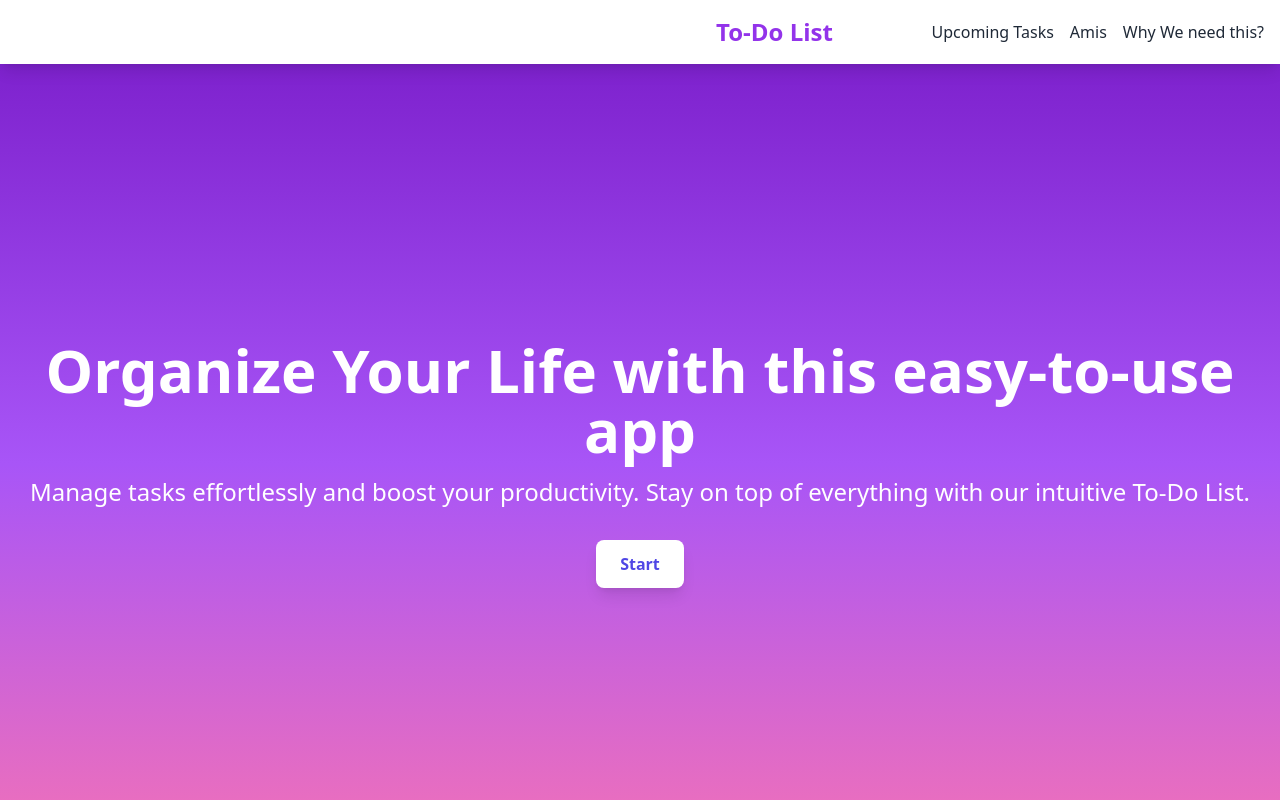
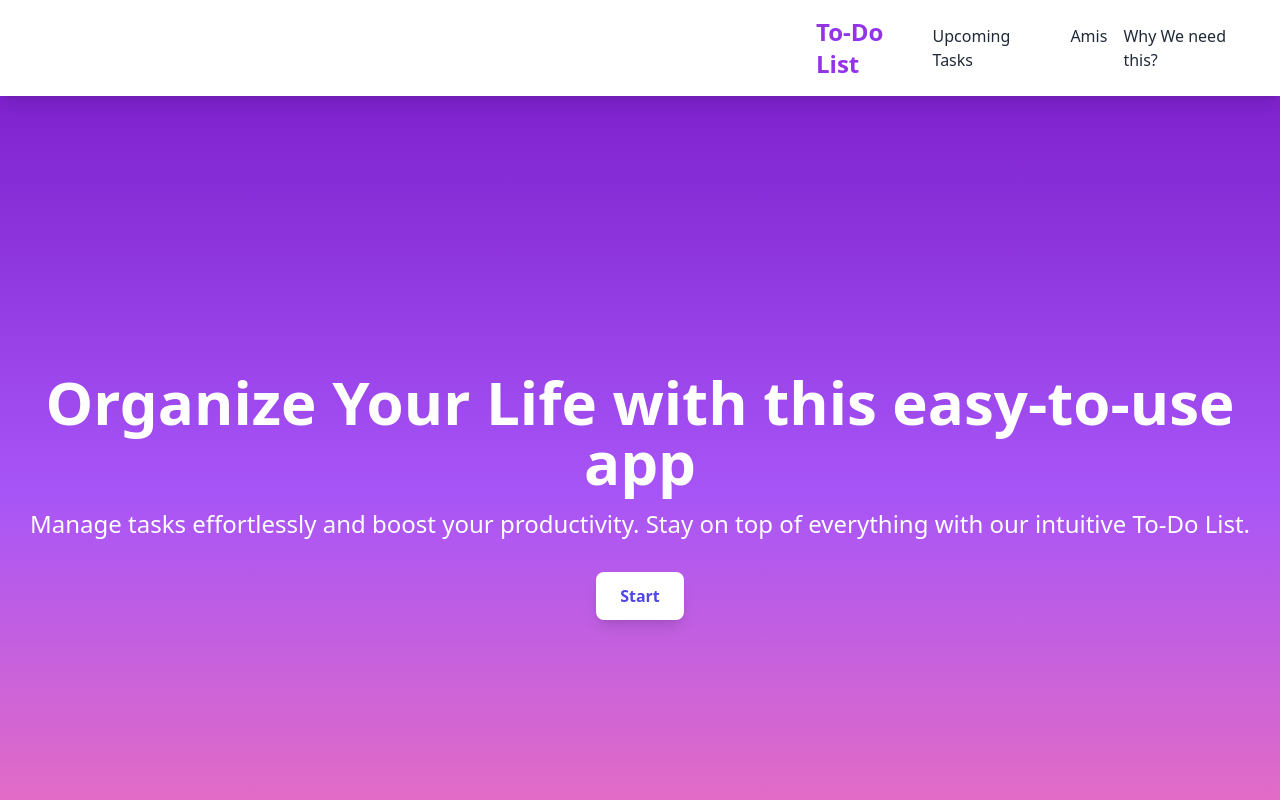
Before and after one commit to GeneJosie/ApplicationTODO, a plain HTML site: page index.html in a window 1280 px wide. Shown: the top 800 px of the page. Drawn offline with nearby package versions, Linux system fonts and the light colour scheme.

Commit message:
j'ai deplace To-Do List 700px vers la droite

```diff
--- a/index.html
+++ b/index.html
@@ -8,7 +8,7 @@
     <script src="https://cdn.tailwindcss.com"></script>
     <style>
       .move-left {
-        margin-left: 700px; /* Décalage de 200px vers la gauche */
+        margin-left: 800px; /* Décalage de 200px vers la gauche */
       }
     </style>
   </head>
```
